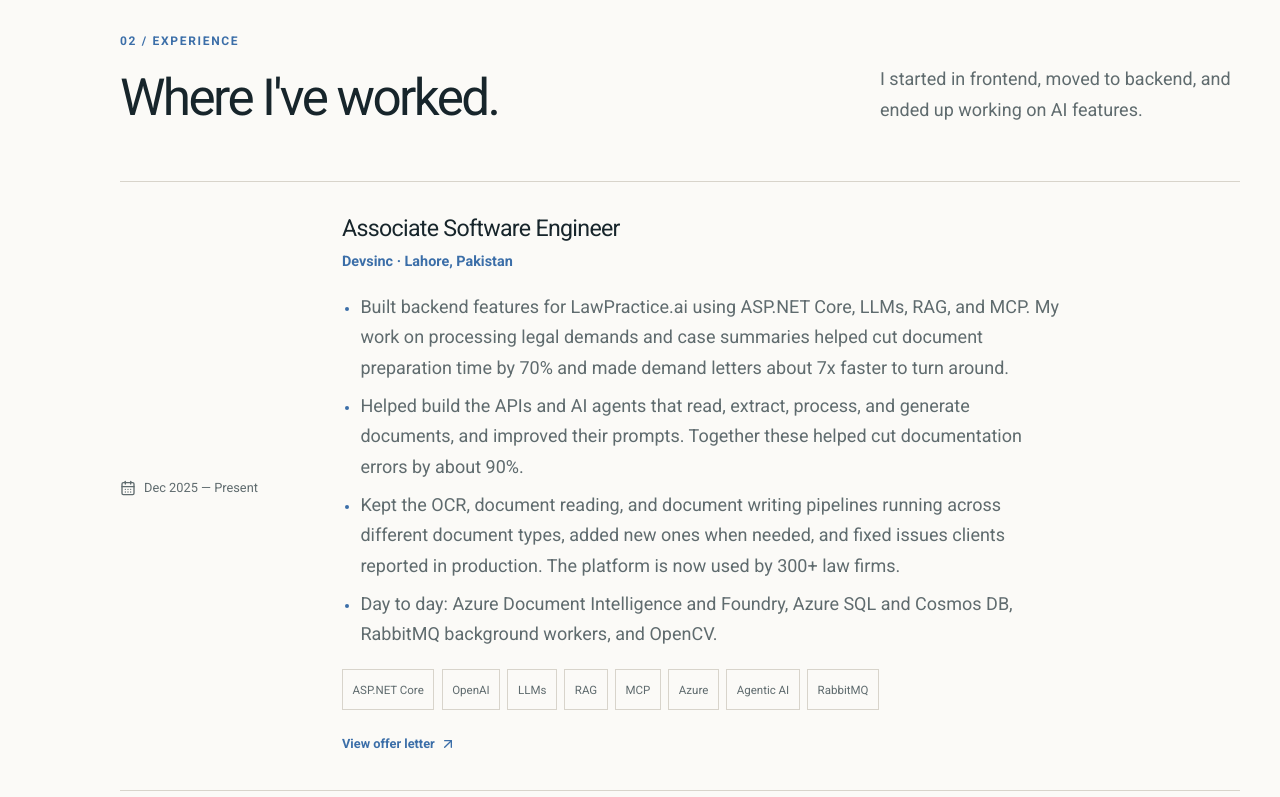
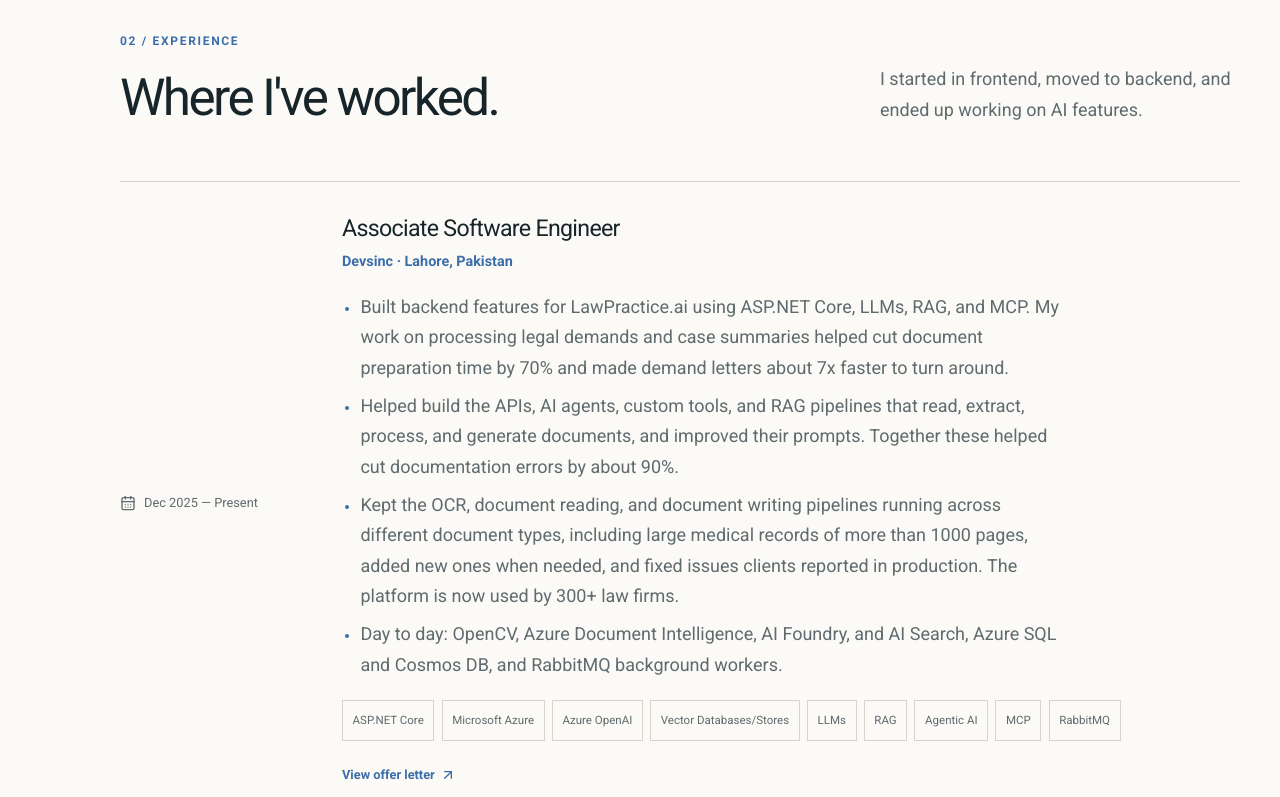
Before and after one commit to iamjunaidjutt/iamjunaidjutt-portfolio, a Next.js app: page / in a window 1280 px wide. Shown: the part 2000-2797 px from the top of the page. Built offline with nearby package versions, Linux system fonts and the light colour scheme.

Commit message:
Added Claude.md file project level and made some changes regarding text

```diff
--- a/components/Experience.tsx
+++ b/components/Experience.tsx
@@ -11,18 +11,19 @@
 		company: "Devsinc · Lahore, Pakistan",
 		bullets: [
 			"Built backend features for LawPractice.ai using ASP.NET Core, LLMs, RAG, and MCP. My work on processing legal demands and case summaries helped cut document preparation time by 70% and made demand letters about 7x faster to turn around.",
-			"Helped build the APIs and AI agents that read, extract, process, and generate documents, and improved their prompts. Together these helped cut documentation errors by about 90%.",
-			"Kept the OCR, document reading, and document writing pipelines running across different document types, added new ones when needed, and fixed issues clients reported in production. The platform is now used by 300+ law firms.",
-			"Day to day: Azure Document Intelligence and Foundry, Azure SQL and Cosmos DB, RabbitMQ background workers, and OpenCV.",
+			"Helped build the APIs, AI agents, custom tools, and RAG pipelines that read, extract, process, and generate documents, and improved their prompts. Together these helped cut documentation errors by about 90%.",
+			"Kept the OCR, document reading, and document writing pipelines running across different document types, including large medical records of more than 1000 pages, added new ones when needed, and fixed issues clients reported in production. The platform is now used by 300+ law firms.",
+			"Day to day: OpenCV, Azure Document Intelligence, AI Foundry, and AI Search, Azure SQL and Cosmos DB, and RabbitMQ background workers.",
 		],
 		tags: [
 			"ASP.NET Core",
-			"OpenAI",
+			"Microsoft Azure",
+			"Azure OpenAI",
+			"Vector Databases/Stores",
 			"LLMs",
 			"RAG",
+			"Agentic AI",
 			"MCP",
-			"Azure",
-			"Agentic AI",
 			"RabbitMQ",
 		],
 		link: "https://drive.google.com/file/d/155bk8op7Qvs3U1AmrA6ELnfrDXBdWmhB/view?usp=sharing",
@@ -49,7 +50,7 @@
 			"Connected Next.js, TypeScript, and React frontends to REST APIs. Server-side rendering and code splitting took one project's Lighthouse score from 55 to 90.",
 			"Worked on an NFT marketplace and learned Web3 basics: blockchain, smart contracts, and wallet integration.",
 		],
-		tags: ["Next.js", "TypeScript", "React", "GSAP", "Firebase", "Web3"],
+		tags: ["Next.js", "TypeScript", "React", "GSAP", "Lenis", "Firebase", "Web3"],
 		link: "https://drive.google.com/file/d/1V97WzynXJDH4v_e7pidoIxPf9BKlb3Dk/view?usp=sharing",
 		linkLabel: "View experience letter",
 	},
--- a/components/HeroSection.tsx
+++ b/components/HeroSection.tsx
@@ -35,7 +35,7 @@
 				<p className="hero-role">
 					I build backend systems for a legal platform used by 300+ law
 					firms, mostly the parts where{" "}
-					<strong>LLMs read and write documents</strong>.
+					<strong>LLMs read and write massive documents</strong>.
 				</p>
 				<p className="hero-lede">
 					Associate Software Engineer at <strong>Devsinc</strong>,
--- a/components/Skills.tsx
+++ b/components/Skills.tsx
@@ -19,6 +19,7 @@
 		"Hugging Face",
 		"Fine-tuning",
 		"Vector Search",
+		"Vector Databases/Stores",
 		"NLP",
 		"TensorFlow",
 		"Keras",
```
Also changed, not shown: 1 other file (tests, documents, lock files or other folders).
